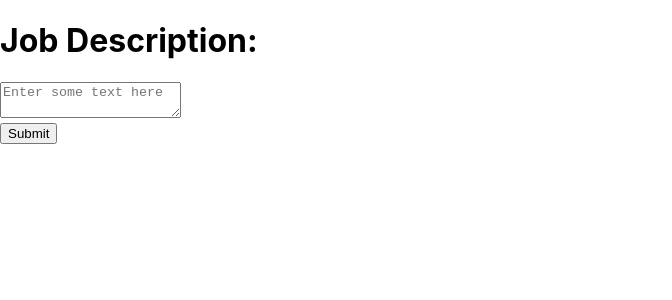
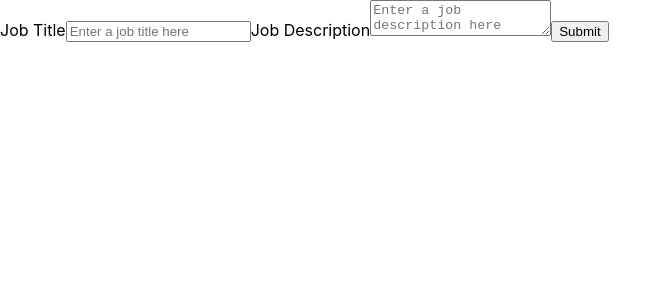
Before and after one commit to PoorRican/ResumeSlayerApp, a React (Create React App) app: page / in a window 1280 px wide. Both pictures are taken after typing "Sample" into the empty fields and a click on the button "Submit". Shown: the top 300 px of the page, without its empty margins (0-672 px from the left). Built offline with nearby package versions, Linux system fonts and the light colour scheme.

Commit message:
Added job title and improved input field styling

```diff
--- a/src/components/resume.tsx
+++ b/src/components/resume.tsx
@@ -31,15 +31,11 @@ function advance_input_state(origState: InputState): InputState {
 }
 
 type CardState = {
-  docText: string;
   loadState: LoadState;
   inputState: InputState;
-  docData: DocData;
-};
-
-type DocData = {
   origText: string;
   descText: string;
+  titleText: string;
   processedText: string;
 };
 
@@ -47,47 +43,26 @@ class ResumeInputCard extends Component<{}, CardState> {
   constructor(props: {}) {
     super(props);
     this.state = {
-      docText: "",
       loadState: LoadState.WAITING,
       inputState: InputState.RESUME,
-      docData: {origText: '', descText: '', processedText: ''}
+      origText: '',
+      descText: '',
+      titleText: '',
+      processedText: '',
     };
   }
 
-  handleInputChange = (e: React.ChangeEvent<HTMLTextAreaElement>) => {
-    this.setState({ docText: e.target.value });
-  };
-
-  loadData = (text: string) => {
-    this.setState(prevState => {
-      let tmp: DocData;
-      switch (prevState.inputState) {
-        case InputState.RESUME:
-          tmp = prevState.docData;
-          return { docData: { ...tmp, origText: text } };
-        case InputState.DESCRIPTION:
-          tmp = prevState.docData;
-          return { docData: { ...tmp, descText: text } };
-        case InputState.REVIEW:
-          tmp = prevState.docData;
-          return { docData: { ...tmp, processedText: text } };
-        default:
-          return null;
-      }
-    });
-  }
-
   handleButtonClick = async () => {
-    this.setState({ loadState: LoadState.LOADING });
-
     try {
       if (this.state.inputState === InputState.REVIEW) {
+        this.setState({ loadState: LoadState.LOADING });
+
         const response = await axios.post(
           "http://localhost:8000/process",
           {
-            resume: this.state.docData?.origText,
-            description: this.state.docData?.descText,
-            title: "django developer"
+            resume: this.state.origText,
+            description: this.state.descText,
+            title: this.state.titleText,
           }
         );
 
@@ -96,21 +71,17 @@ class ResumeInputCard extends Component<{}, CardState> {
         let html = renderer.render(parser.parse(response.data))
         html = html.replace('\n', '')
 
-        this.loadData(html);
-      }
-      else {
-        this.loadData(this.state.docText);
+        this.setState({processedText: html});
       }
     } catch (error) {
       console.log(error);
-      this.loadData("An error occurred.")
+      this.setState({processedText: "An error occurred..."})
     } finally {
       // update states
       const next_input_state = advance_input_state(this.state.inputState);
       const finished = next_input_state === InputState.REVIEW || next_input_state === InputState.PROCESSED;
       const next_load_state = finished ? LoadState.FINISHED : LoadState.WAITING;
       this.setState({
-        docText: '',
         loadState: next_load_state,
         inputState: next_input_state
       });
@@ -118,35 +89,46 @@ class ResumeInputCard extends Component<{}, CardState> {
   };
 
   render() {
-    const { docText: inputText, loadState, docData, inputState } = this.state;
+    const { loadState, inputState, origText, descText, titleText, processedText } = this.state;
 
     return (
-      <div>
+      <section>
         {loadState === LoadState.WAITING && inputState === InputState.RESUME ? (
-          <div>
-            <h1>Your Resume:</h1>
+          <label>
+            Your Resume
 
             <textarea
-              value={inputText}
-              onChange={this.handleInputChange}
+              value={origText}
+              onChange={e => this.setState({origText: e.target.value})}
               placeholder="Enter some text here"
             />
-          </div>
+          </label>
         ) : (
           <></>
         )}
 
         {loadState === LoadState.WAITING && inputState === InputState.DESCRIPTION ? (
-          <div>
-            <h1>Job Description:</h1>
+          <>
+            <label>
+              Job Title
 
-            <textarea
-              value={inputText}
-              onChange={this.handleInputChange}
-              placeholder="Enter some text here"
-            />
+              <input
+                value={titleText}
+                onChange={e => this.setState({titleText: e.target.value})}
+                placeholder="Enter a job title here"
+              />
+            </label>
 
-          </div>
+            <label>
+              Job Description
+
+              <textarea
+                value={descText}
+                onChange={e => this.setState({descText: e.target.value})}
+                placeholder="Enter a job description here"
+              />
+            </label>
+          </>
         ) : (
           <></>
         )}
@@ -160,10 +142,14 @@ class ResumeInputCard extends Component<{}, CardState> {
             <h1>Review:</h1>
 
             <h2>Resume</h2>
-            <section>{docData?.origText}</section>
+            <section>{origText}</section>
 
-            <h2>Job Description</h2>
-            <section>{docData?.descText}</section>
+            <h2>Job Details</h2>
+            <h3>Title</h3>
+            <section>{titleText}</section>
+
+            <h3>Job Description</h3>
+            <section>{descText}</section>
 
           </div>
         ) : (
@@ -174,14 +160,14 @@ class ResumeInputCard extends Component<{}, CardState> {
         {inputState === InputState.PROCESSED ? (
           <>
             <h1>Curated Resume:</h1>
-            <div dangerouslySetInnerHTML={{__html: docData.processedText}}></div>
+            <div dangerouslySetInnerHTML={{__html: processedText}}></div>
           </>
         ) : (
           <button onClick={this.handleButtonClick}>
             Submit
           </button>
         )}
-      </div>
+      </section>
     );
   }
 }
```
